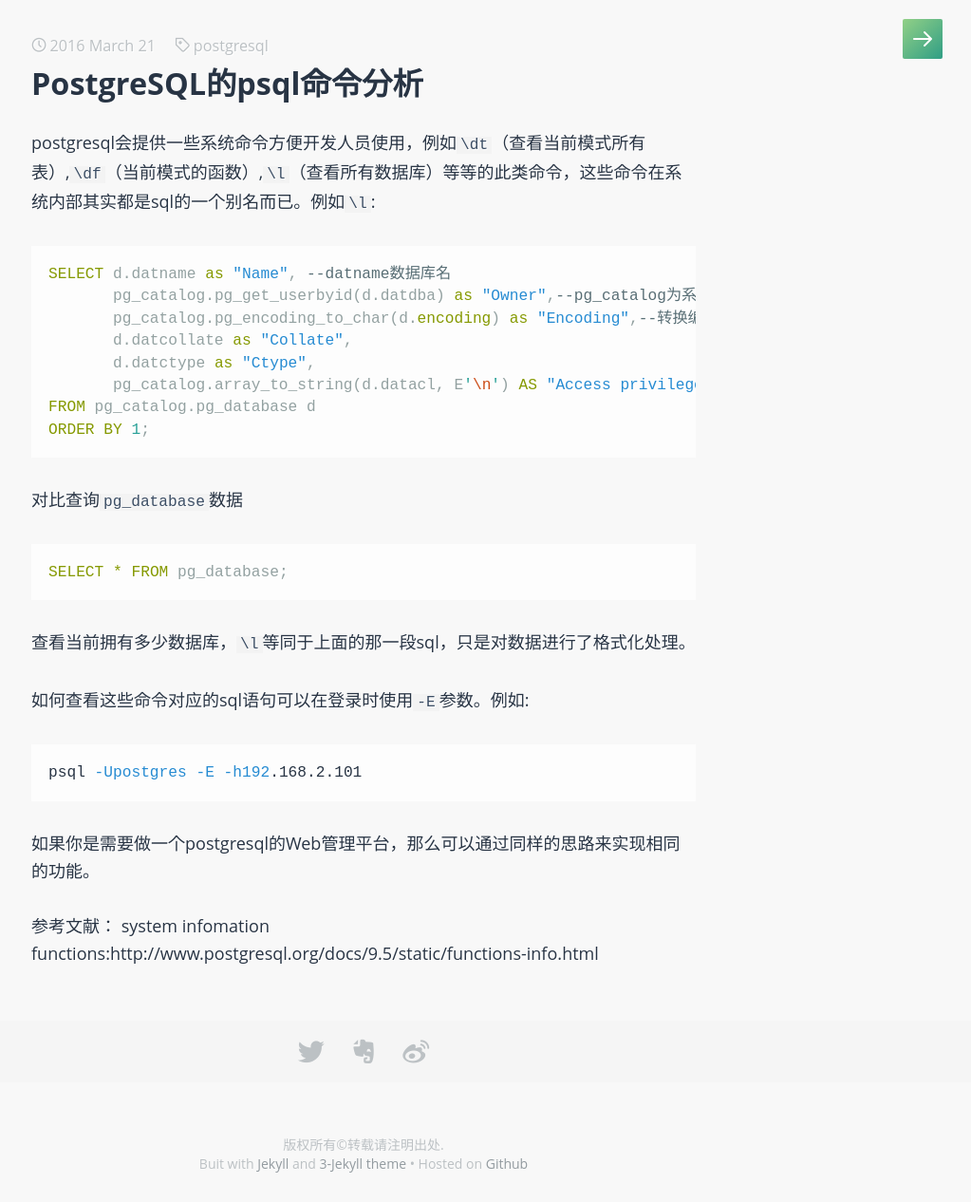
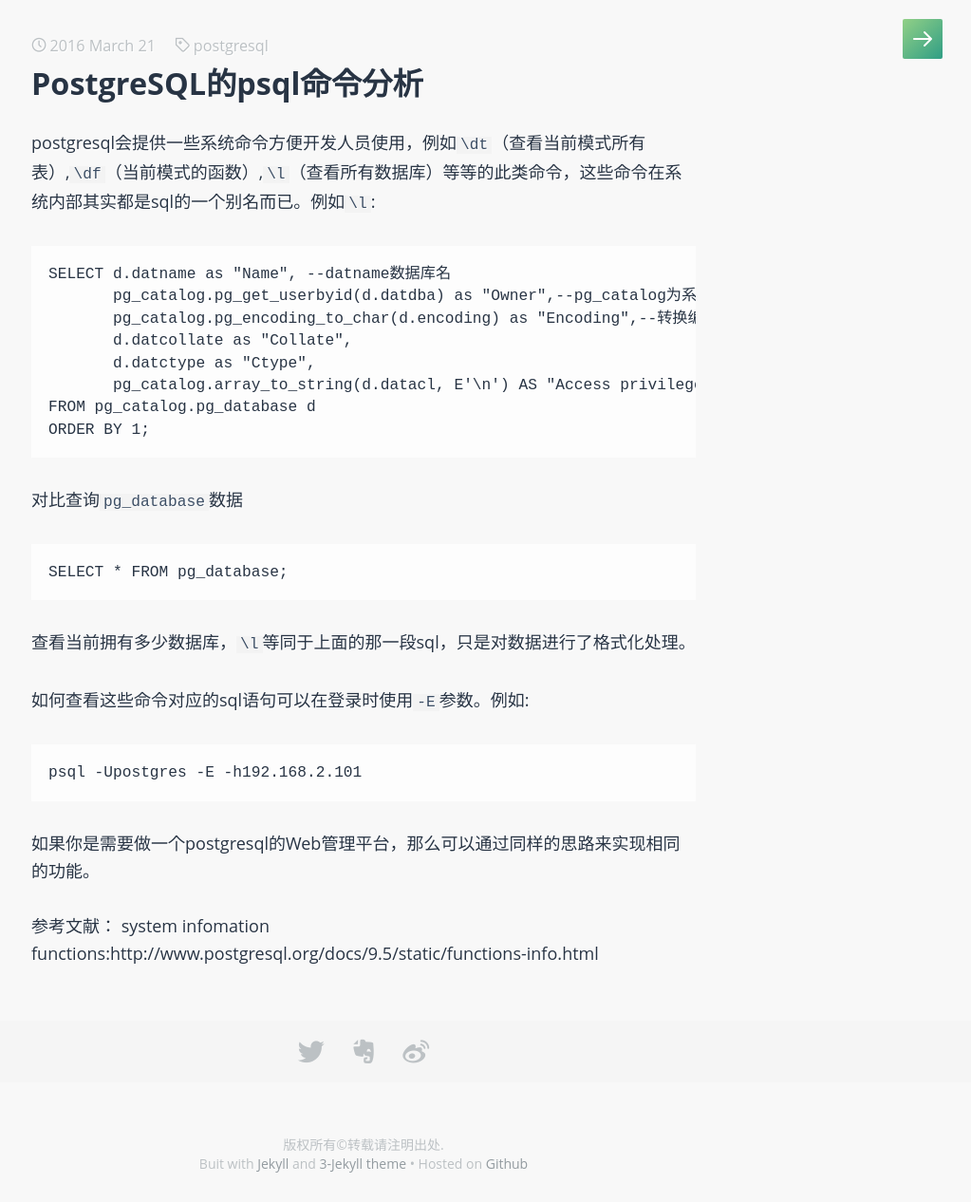
Before and after one commit to ty4z2008/ty4z2008.github.io, a Jekyll site: the page built from _posts/2016-03-12-postgresql-psql-command-analyze.markdown, in a window 1280 px wide. Shown: the whole page at 95% size, without its empty margins (257-1280 px from the left). Built offline with Jekyll 4.4.1, drawn with Linux system fonts in a browser that asks for light colours; comment, search, counter and statistics services are not loaded.

Commit message:
修改格式

````diff
--- a/_posts/2016-03-12-postgresql-psql-command-analyze.markdown
+++ b/_posts/2016-03-12-postgresql-psql-command-analyze.markdown
@@ -7,7 +7,8 @@ tags: postgresql
 ---
 
 postgresql会提供一些系统命令方便开发人员使用，例如`\dt`（查看当前模式所有表）,`\df`（当前模式的函数）,`\l`（查看所有数据库）等等的此类命令，这些命令在系统内部其实都是sql的一个别名而已。例如`\l`:
-```sql
+
+```
 SELECT d.datname as "Name", --datname数据库名
        pg_catalog.pg_get_userbyid(d.datdba) as "Owner",--pg_catalog为系统表,pg_get_userbyid通过pg_user的oid获取用户名
        pg_catalog.pg_encoding_to_char(d.encoding) as "Encoding",--转换编码对应的id转换成字符
@@ -17,14 +18,17 @@ SELECT d.datname as "Name", --datname数据库名
 FROM pg_catalog.pg_database d
 ORDER BY 1;
 ```
+
 对比查询`pg_database`数据
-```sql
+
+```
 SELECT * FROM pg_database;
 ```
 查看当前拥有多少数据库，`\l`等同于上面的那一段sql，只是对数据进行了格式化处理。
 
 如何查看这些命令对应的sql语句可以在登录时使用`-E`参数。例如:
-```bash
+
+```
 psql -Upostgres -E -h192.168.2.101
 ```
 
````
